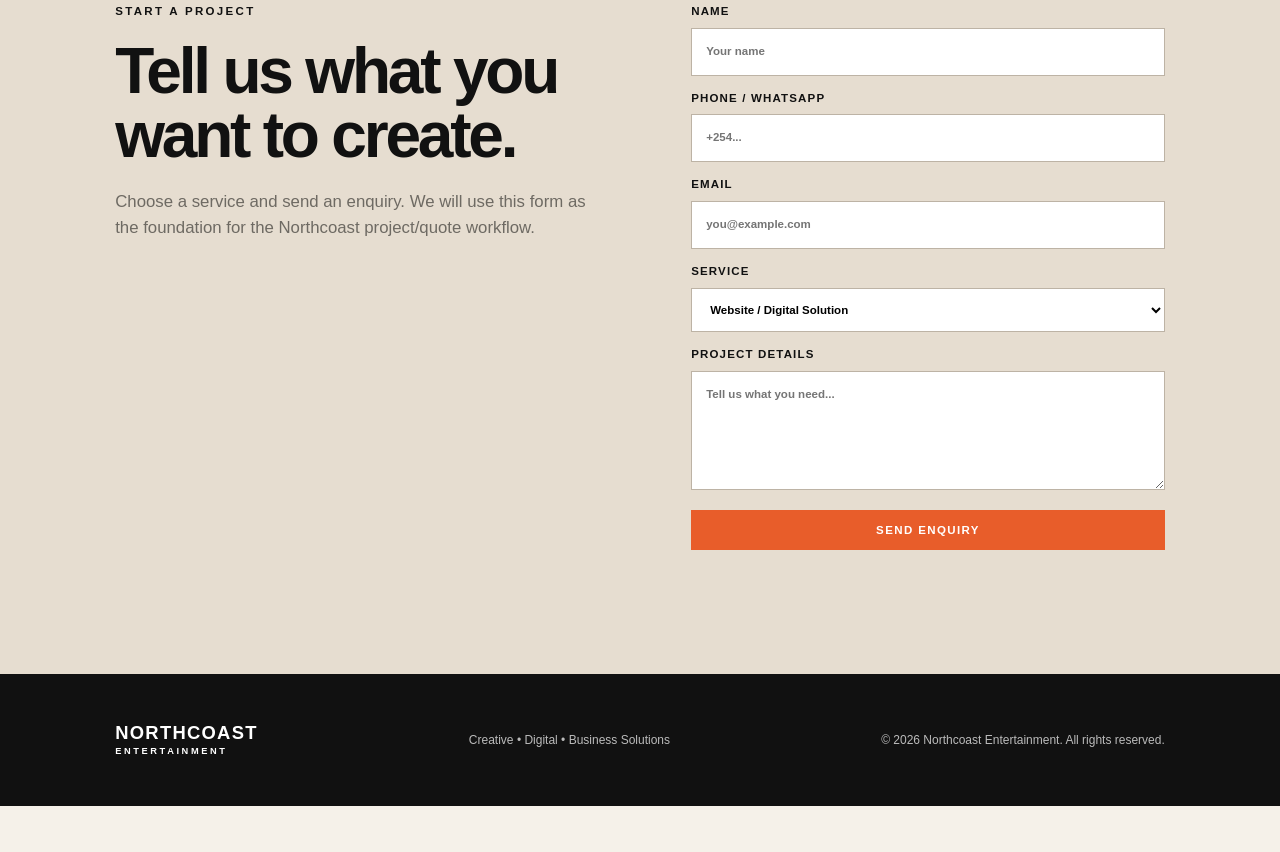
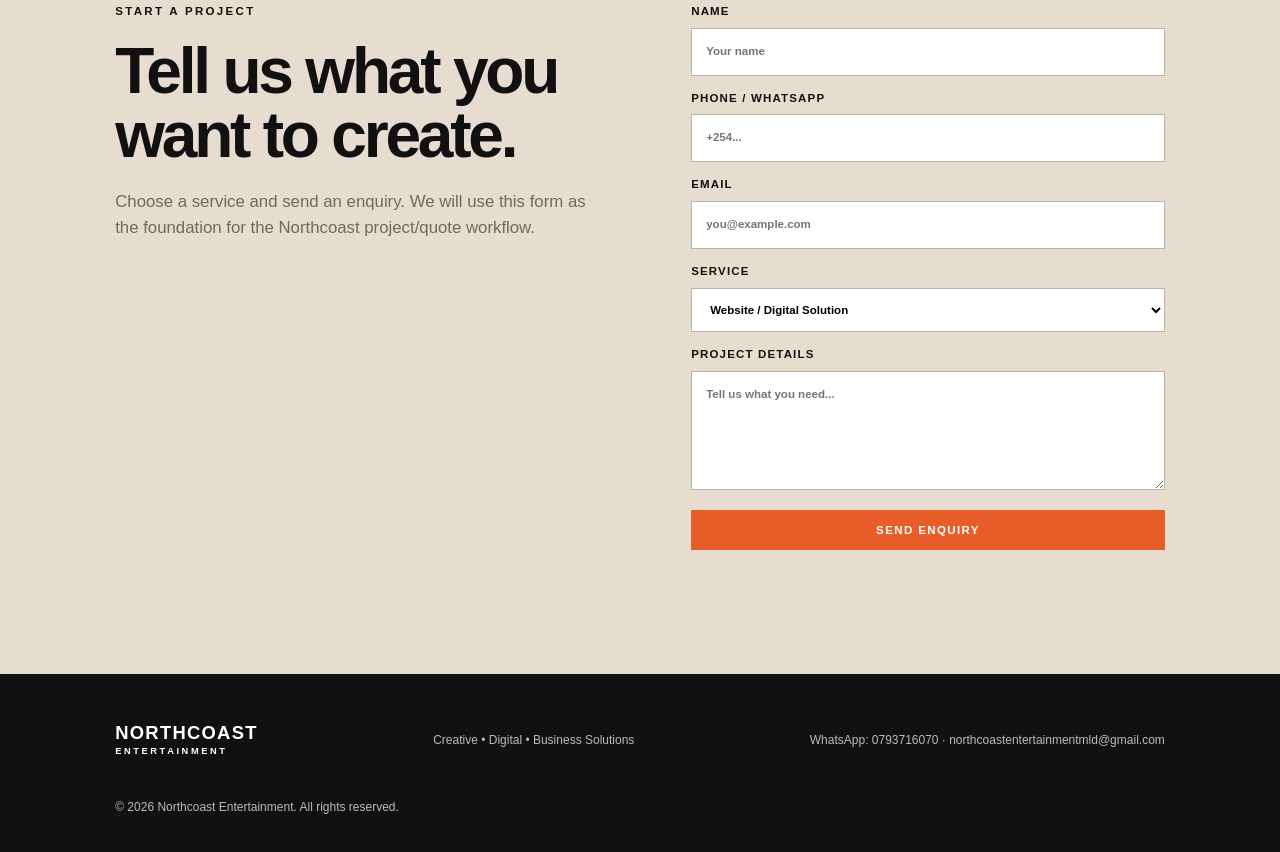
Before and after one commit to Northcoastmld/northcoastentertainment, a website: page index.html in a window 1280 px wide. Shown: the part 5557-6409 px from the top of the page. Before the commit the page ends 6363 px from the top, so only its background shows below. Drawn offline with Linux system fonts and the light colour scheme.

Commit message:
Add official Northcoast contact details to homepage

```diff
--- a/index.html
+++ b/index.html
@@ -68,6 +68,6 @@
   <form id="quoteForm" name="northcoast-enquiry" method="POST" data-netlify="true" data-netlify-honeypot="bot-field" action="/contact-success.html"><input type="hidden" name="form-name" value="northcoast-enquiry"><p class="hidden-bot"><label>Don’t fill this out: <input name="bot-field"></label></p><label>Name<input required name="name" placeholder="Your name"></label><label>Phone / WhatsApp<input required name="phone" placeholder="+254..."></label><label>Email<input type="email" name="email" placeholder="you@example.com"></label><label>Service<select name="service"><option>Website / Digital Solution</option><option>Branding / Graphic Design</option><option>2D / 3D / Signage / Backlit</option><option>Photography / Video / Film</option><option>Events / Entertainment</option><option>KRA / iTax / eTIMS Assistance</option><option>Other</option></select></label><label>Project details<textarea required name="message" rows="5" placeholder="Tell us what you need..."></textarea></label><button class="btn primary" type="submit">Send Enquiry</button><p id="formMessage" class="form-message"></p></form>
 </section>
 </main>
-<footer><div class="brand"><span>NORTHCOAST</span><small>ENTERTAINMENT</small></div><p>Creative • Digital • Business Solutions</p><p>© 2026 Northcoast Entertainment. All rights reserved.</p></footer>
+<footer><div class="brand"><span>NORTHCOAST</span><small>ENTERTAINMENT</small></div><p>Creative • Digital • Business Solutions</p><p>WhatsApp: 0793716070 · northcoastentertainmentmld@gmail.com</p><p>© 2026 Northcoast Entertainment. All rights reserved.</p></footer>
 <script src="script.js"></script>
 </body></html>
```
